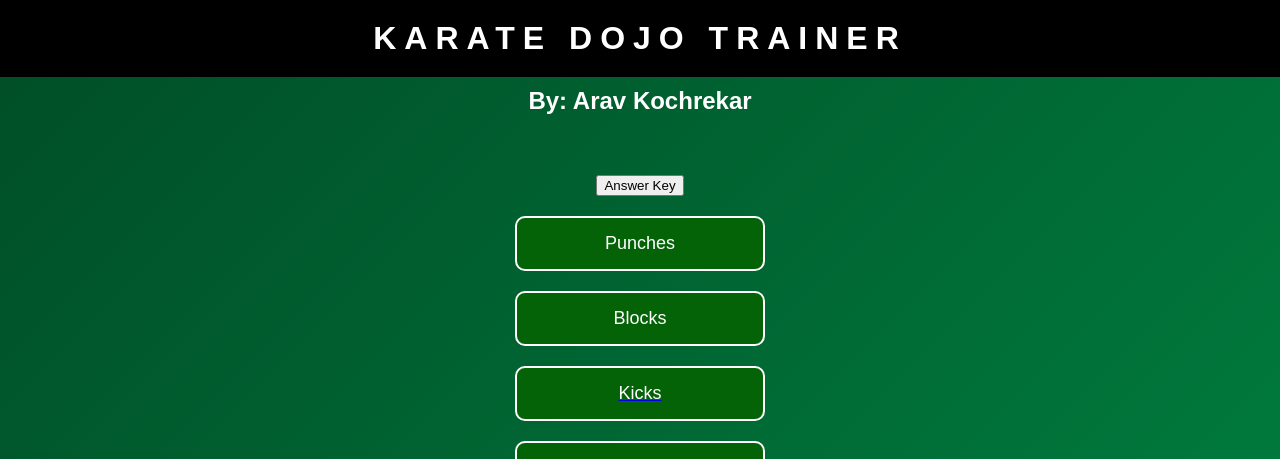
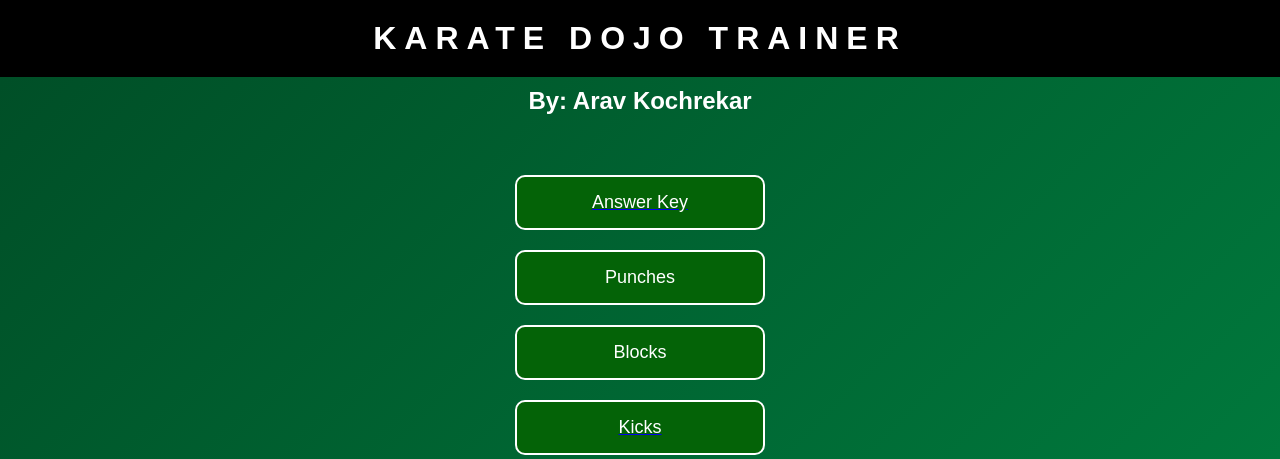
Before and after one commit to firenight123707/karate_app, a Flask app: page / in a window 1280 px wide. Shown: the top 459 px of the page. Run offline with Flask 3, Linux system fonts and the light colour scheme.

Commit message:
Update home.html

```diff
--- a/templates/home.html
+++ b/templates/home.html
@@ -86,7 +86,7 @@
 
 <div class="container">
 <a href="https://docs.google.com/document/d/1MZBDeQ0HKUuej18H_aB2dq3__il5RxjjkeIj79oP4_E/edit?pli=1&tab=t.0" target="_blank">
-    <button>Answer Key</button>
+     <button class="menu-button">Answer Key</button>
 </a>
 
     <button class="menu-button" onclick="alert('Coming Soon')">Punches</button>
```
